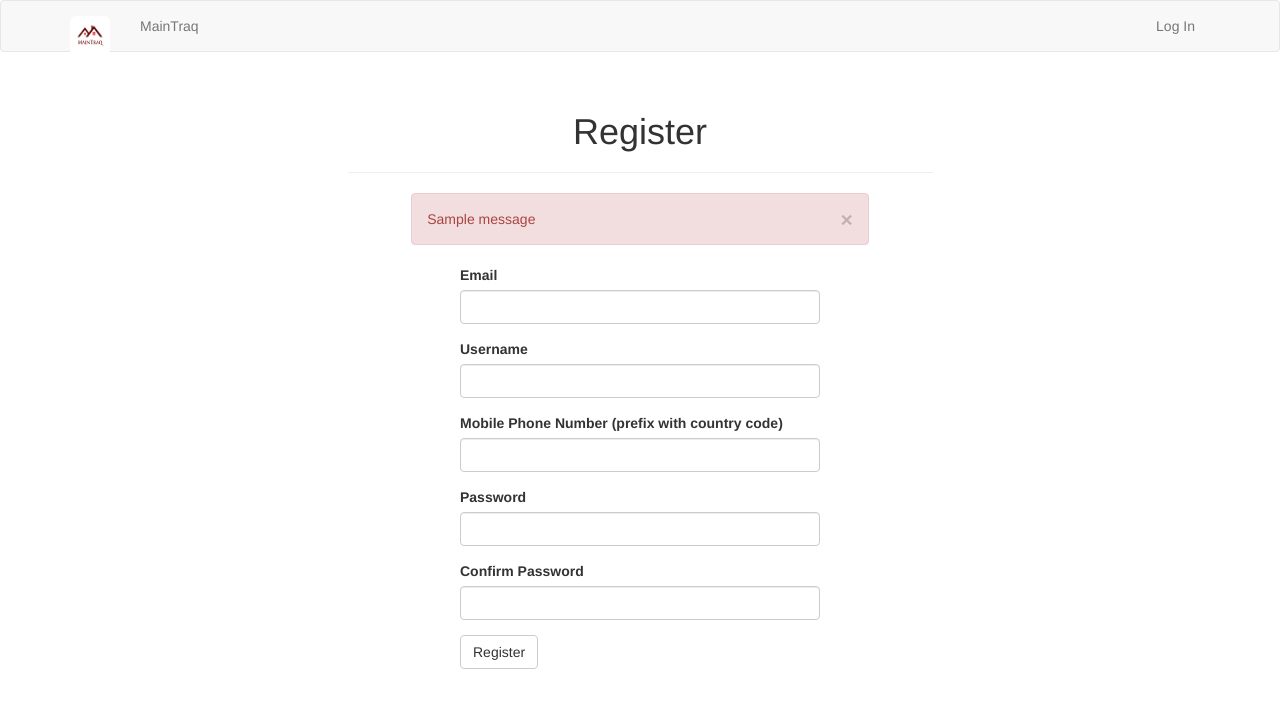
After one commit to waiyaki/maintraq, a Flask app: page /register in a window 1280 px wide. The commit adds this page. Shown: the top 708 px of the page. Run offline with Flask 2, Linux system fonts and the light colour scheme; tables that the repository leaves empty hold one stand-in row (values such as "Sample post"); one stand-in notice (Sample message) is shown; parts of the project's set-up code (start-up, migrations or seed data) failed here and were passed over; some libraries are stand-ins or nearby versions.

Commit message:
Configure user registration and registration confirmation
Once a user has registered, they are logged in but cannot
access any resources before they have confirmed their accounts
via email.

```diff
--- a/app/auth/__init__.py
+++ b/app/auth/__init__.py
@@ -0,0 +1,5 @@
+from flask import Blueprint
+
+auth = Blueprint('auth', __name__)
+
+from . import views
--- /dev/null
+++ b/app/auth/forms.py
@@ -0,0 +1,65 @@
+from flask import flash
+
+from flask.ext.wtf import Form
+
+import phonenumbers
+from phonenumbers import phonenumberutil, carrier
+from wtforms import StringField, PasswordField, BooleanField, SubmitField, HiddenField
+from wtforms.validators import Required, Length, Email, Regexp, EqualTo, ValidationError
+
+from app.models import User
+
+
+class LoginForm(Form):
+    username = StringField('Username', validators=[Required(), Length(1, 64)])
+    password = PasswordField('Password')
+    remember_me = BooleanField('Remember Me')
+    submit = SubmitField('Log In')
+
+
+class RegistrationForm(Form):
+    email = StringField('Email', validators=[Required(), Length(1, 64), Email()])
+    username = StringField(
+        'Username',
+        validators=[Required(), Length(1, 64),
+                    Regexp('^[A-Za-z][A-Za-z0-9_.]*$', 0,
+                           'Usernames should only contain letters, numbers, dots or underscores'
+                           )
+                    ]
+    )
+    phonenumber = StringField(
+        "Mobile Phone Number (prefix with country code)", validators=[Required(), Length(9, 13)])
+    phonenumber_locale = HiddenField()
+    password = PasswordField(
+        'Password',
+        validators=[Required(), EqualTo('password2', message="The passwords did not match.")]
+    )
+    password2 = PasswordField('Confirm Password', validators=[Required()])
+    submit = SubmitField('Register')
+
+    def validate_email(self, field):
+        if User.query.filter_by(email=field.data).first():
+            raise ValidationError('This email is already registered.')
+
+    def validate_username(self, field):
+        if User.query.filter_by(username=field.data).first():
+            raise ValidationError("Username is taken")
+
+    def validate_phonenumber(self, field):
+        data = field.data
+        try:
+            if not data.startswith('+'):
+                # Maybe they forgot this?
+                data = '+' + data
+            parsed = phonenumbers.parse(data)
+        except:
+            flash("Please ensure you prefix the phone number with your country code.")
+            raise ValidationError("This is not a valid phone number")
+
+        if not phonenumbers.is_valid_number(parsed):
+            flash("Please ensure you prefix the phone number with your country code.")
+            raise ValidationError("This is not a valid phone number")
+
+        if not carrier._is_mobile(phonenumberutil.number_type(parsed)):
+            raise ValidationError("This phone number doesn't look like a mobile phone number")
+        self.phonenumber_locale = phonenumbers.region_code_for_country_code(parsed.country_code)
--- /dev/null
+++ b/app/auth/views.py
@@ -0,0 +1,92 @@
+from flask import render_template, url_for, redirect, request, flash
+
+from flask.ext.login import current_user, login_user, login_required, logout_user
+
+from .. import db
+from . import auth
+from app.models import User
+from app.utils import send_email
+from .forms import LoginForm, RegistrationForm
+
+
+@auth.route('/login', methods=['GET', 'POST'])
+def login():
+    if current_user.is_authenticated:
+        return redirect(url_for('main.index'))
+
+    form = LoginForm()
+    if form.validate_on_submit():
+        user = User.query.filter_by(username=form.username.data).first()
+        if user is not None and user.verify_password(form.password.data):
+            login_user(user, form.remember_me.data)
+            next = request.args.get('next')
+            return redirect(next or url_for('main.index'))
+        flash('Invalid username or password')
+    return render_template('auth/login.html', form=form)
+
+
+@auth.route('/logout')
+@login_required
+def logout():
+    logout_user()
+    return redirect(url_for('main.index'))
+
+
+@auth.route('/register', methods=['GET', 'POST'])
+def register():
+    form = RegistrationForm()
+    if form.validate_on_submit():
+        user = User(email=form.email.data,
+                    username=form.username.data,
+                    password=form.password.data,
+                    phonenumber=form.phonenumber.data,
+                    phonenumber_locale=form.phonenumber_locale)
+        db.session.add(user)
+        db.session.commit()
+        token = user.generate_confirmation_token()
+        send_email(
+            user.email, 'Confirm Your Account', 'auth/email/confirm',
+            user=user, token=token
+        )
+        flash("A confirmation email has been sent to you.")
+        login_user(user, form.password.data)
+        return redirect(url_for('main.index'))
+    return render_template('auth/register.html', form=form)
+
+
+@auth.route('/confirm/<token>')
+@login_required
+def confirm(token):
+    if current_user.confirmed:
+        return redirect(url_for('main.index'))
+    if current_user.confirm(token):
+        flash('Welcome, {}! Your account has been confirmed, thanks!'.format(current_user.username))
+    else:
+        flash('The confirmation link is invalid or has expired.')
+    return redirect(url_for('main.index'))
+
+
+# filter out unconfirmed accounts before fulfilling requests.
+@auth.before_app_request
+def before_request():
+    if current_user.is_authenticated:
+        current_user.ping()  # Update last seen.
+        if not current_user.confirmed and request.endpoint[:5] != 'auth.':
+            return redirect(url_for('auth.unconfirmed'))
+
+
+@auth.route('/unconfirmed')
+def unconfirmed():
+    if current_user.is_anonymous or current_user.confirmed:
+        return redirect(url_for('main.index'))
+    return render_template('auth/unconfirmed.html')
+
+
+@auth.route('/confirm')
+@login_required
+def resend_confirmation():
+    token = current_user.generate_confirmation_token()
+    send_email(current_user.email, 'Confirm Your Account', 'auth/email/confirm',
+               user=current_user, token=token)
+    flash("A new confirmation has been sent to you via email")
+    return redirect(url_for('main.index'))
--- a/app/main/views.py
+++ b/app/main/views.py
@@ -1,8 +1,11 @@
 from flask import render_template
+
+from flask.ext.login import login_required
 
 from . import main
 
 
 @main.route('/', methods=['GET', 'POST'])
+@login_required
 def index():
     return render_template('main/index.html')
--- a/app/models.py
+++ b/app/models.py
@@ -15,6 +15,8 @@ class User(UserMixin, db.Model):
     id = db.Column(db.Integer, primary_key=True)
     email = db.Column(db.String(64), unique=True, index=True)
     username = db.Column(db.String(64), unique=True, index=True)
+    phonenumber = db.Column(db.String(9), unique=True, index=True)
+    phonenumber_locale = db.Column(db.String(2))
 
     password_hash = db.Column(db.String(128))
     confirmed = db.Column(db.Boolean, default=False)
--- a/app/static/styles.css
+++ b/app/static/styles.css
@@ -0,0 +1,7 @@
+.auth-login-form {
+    margin-top: 50px;
+}
+
+.auth-register-form {
+    margin-top: 20px;
+}
--- /dev/null
+++ b/app/templates/auth/register.html
@@ -0,0 +1,24 @@
+{% extends "base.html" %}
+{% import "bootstrap/wtf.html" as wtf %}
+{% import "partials/_alert_messages.html" as macros %}
+
+{% block title %}
+    MainTraq - Register
+{% endblock title %}
+
+{% block page_content %}
+    <div class="row">
+        <div class="col-md-6 col-md-offset-3 auth-register-form">
+            <div class="row">
+                <h1 class="text-center">Register</h1>
+                <hr>
+                <div class="col-sm-10 col-sm-offset-1">
+                    {{ macros.render_alert('alert-danger') }}
+                </div>
+                <div class="col-sm-8 col-sm-offset-2">
+                    {{ wtf.quick_form(form) }}
+                </div>
+            </div>
+        </div>
+    </div>
+{% endblock page_content %}
--- a/app/templates/base.html
+++ b/app/templates/base.html
@@ -27,6 +27,20 @@
             <ul class="nav navbar-nav">
                 <li><a href="{{ url_for('main.index') }}">MainTraq</a></li>
             </ul>
+            <ul class="nav navbar-nav navbar-right">
+                {% if current_user.is_authenticated %}
+                    <li class="dropdown">
+                    <a href="#" class="dropdown-toggle" data-toggle="dropdown">
+                        Account <b class="caret"></b>
+                    </a>
+                    <ul class="dropdown-menu">
+                        <li><a href="{{ url_for('auth.logout') }}">Log Out</a></li>
+                    </ul>
+                </li>
+                {% else %}
+                    <li><a href="{{ url_for('auth.login') }}">Log In</a></li>
+                {% endif %}
+            </ul>
         </div>
     </div>
 </div>
@@ -34,13 +48,6 @@
 
 {% block content %}
 <div class="container">
-    {% for message in get_flashed_messages() %}
-    <div class="alert alert-warning">
-        <button type="button" class="close" data-dismiss="alert">&times;</button>
-        {{ message }}
-    </div>
-    {% endfor %}
-
     {% block page_content %}{% endblock %}
 </div>
 {% endblock %}
--- a/app/templates/main/index.html
+++ b/app/templates/main/index.html
@@ -1,8 +1,9 @@
 {% extends "base.html" %}
 {% import "bootstrap/wtf.html" as wtf %}
+{% import "partials/_alert_messages.html" as macros %}
 
 {% block title %}MainTraq - Home{% endblock %}
 
 {% block page_content %}
-
+    {{ macros.render_alert('alert-warning') }}
 {% endblock %}
--- /dev/null
+++ b/app/templates/partials/_alert_messages.html
@@ -0,0 +1,10 @@
+{% macro render_alert(alert_type, dismissable=True) %}
+    {% for message in get_flashed_messages() %}
+        <div class="alert {{ alert_type }}">
+            {% if dismissable %}
+                <button type="button" class="close" data-dismiss="alert">&times;</button>
+            {% endif %}
+            {{ message }}
+        </div>
+    {% endfor %}
+{% endmacro %}
--- a/requirements.txt
+++ b/requirements.txt
@@ -16,6 +16,7 @@ itsdangerous==0.24
 Jinja2==2.8
 Mako==1.0.3
 MarkupSafe==0.23
+phonenumbers==7.2.4
 psycopg2==2.6.1
 python-editor==0.5
 SQLAlchemy==1.0.11
```
Also changed, not shown: app/__init__.py (+12 -0 lines), app/templates/auth/email/confirm.html (added, +8 -0 lines), app/templates/auth/email/confirm.txt (added, +13 -0 lines), app/templates/auth/login.html (added, +27 -0 lines), app/templates/auth/unconfirmed.html (added, +26 -0 lines), app/utils.py (added, +23 -0 lines), migrations/versions/d9e1d7e3a80f_.py (added, +30 -0 lines).
